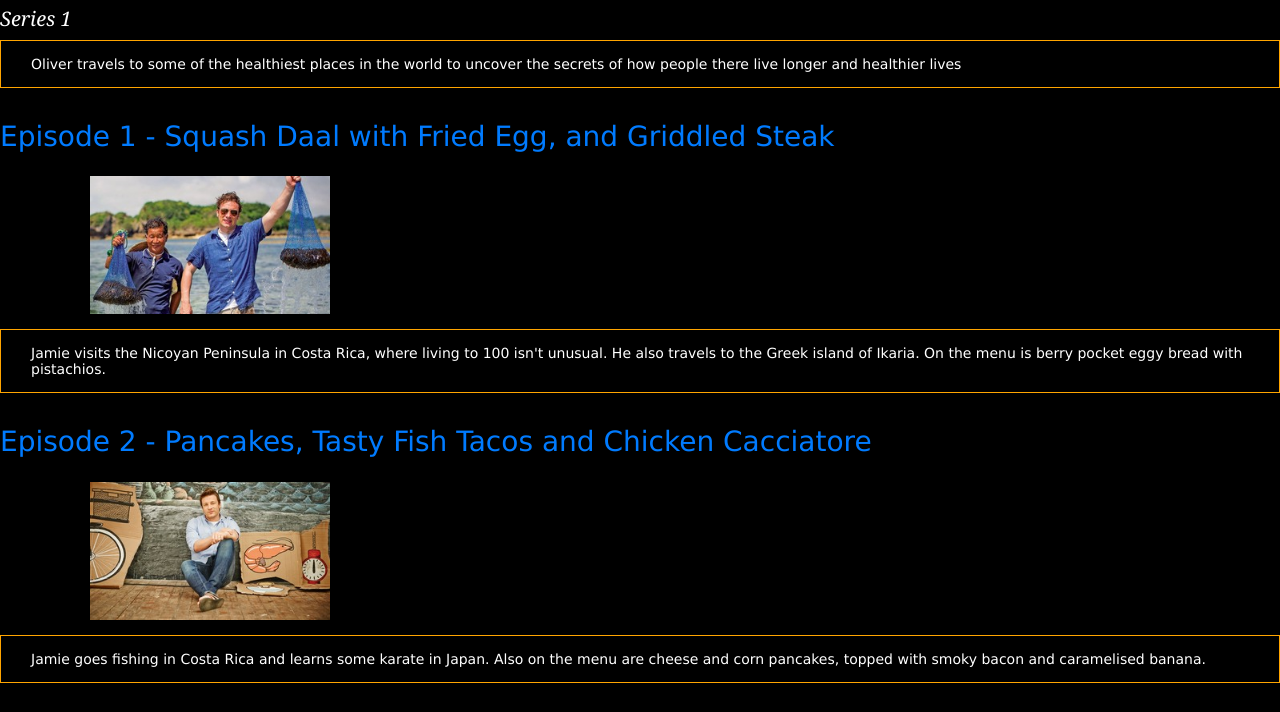
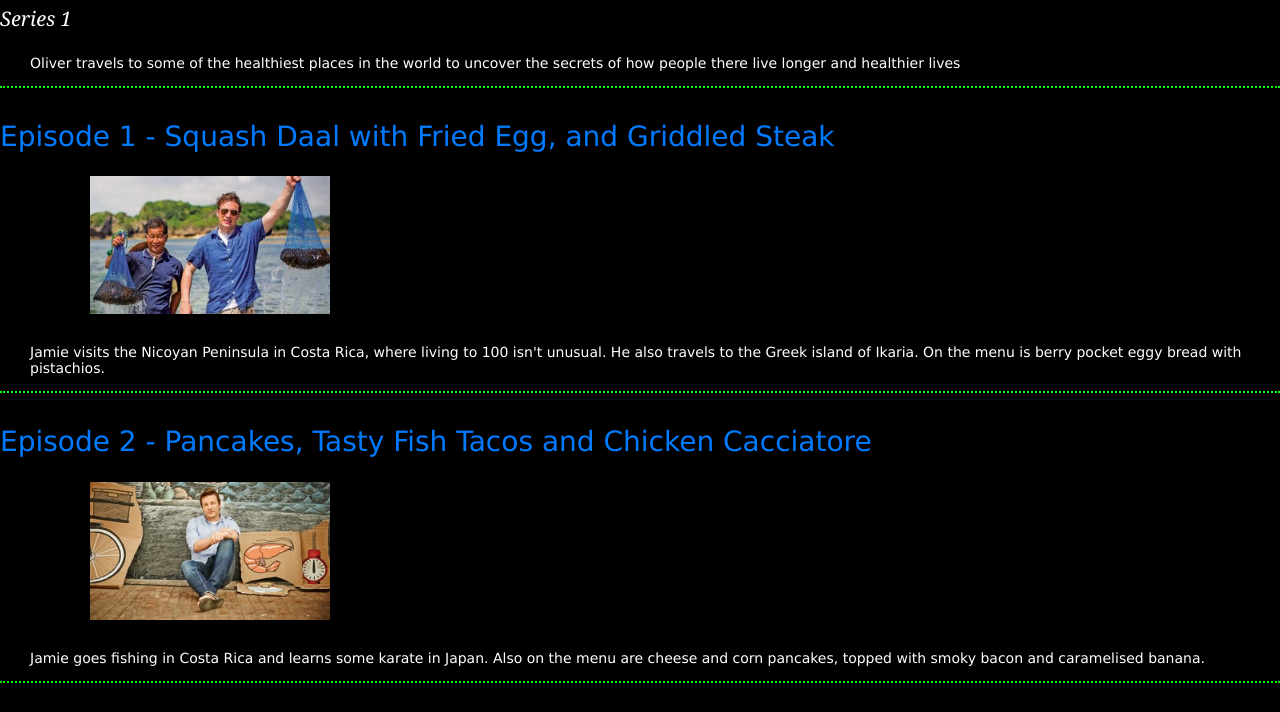
Before and after one commit to IvanBask/ivanbask.github.io, a plain HTML site: page superfood.html in a window 1280 px wide. Shown: the part 88-800 px from the top of the page. Drawn offline with nearby package versions, Linux system fonts and the light colour scheme.

Commit message:
border-bottom: 2px dotted lime;

```diff
--- a/css/main.css
+++ b/css/main.css
@@ -21,7 +21,7 @@ h2 {
 
 
 p   {
-    border: thin solid orange;
+    border-bottom: 2px dotted lime;
     padding-top: 15px;
     padding-right:30px;
     padding-bottom: 15px;
```
